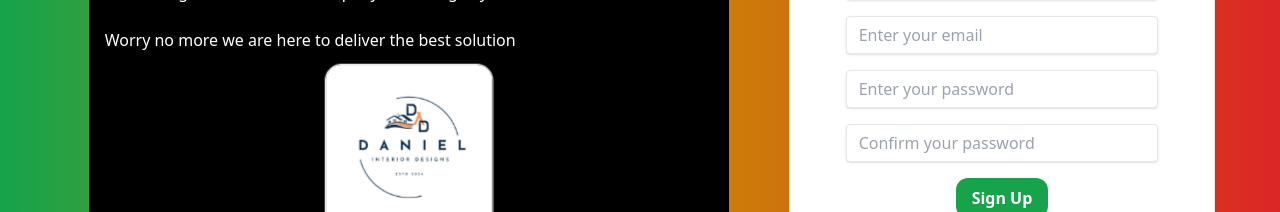
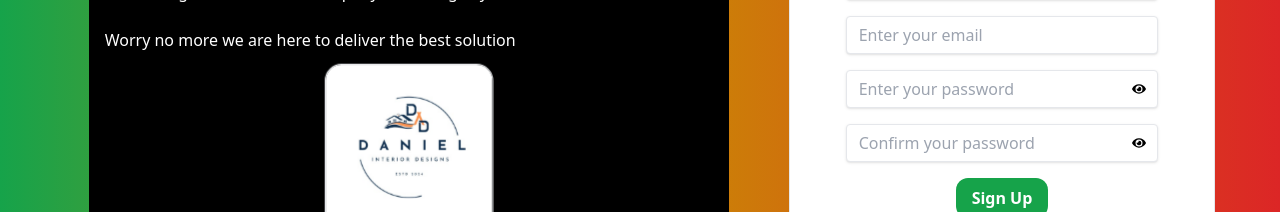
Before and after one commit to ErickGichuki/Daniel-Interior-designs, a React (Create React App) app in the folder client/: page / in a window 1280 px wide. Shown: the part 324-536 px from the top of the page. Built offline with nearby package versions, Linux system fonts and the light colour scheme; the HTML template or start-up script is replaced by a standard one.

Commit message:
modified

```diff
--- a/client/package.json
+++ b/client/package.json
@@ -16,6 +16,7 @@
     "formik": "^2.4.6",
     "react": "^18.3.1",
     "react-dom": "^18.3.1",
+    "react-icons": "^5.2.1",
     "react-router-dom": "^6.24.1",
     "react-scripts": "5.0.1",
     "sha1": "^1.1.1",
--- a/client/src/components/Signup.js
+++ b/client/src/components/Signup.js
@@ -4,11 +4,14 @@
 import axios from 'axios';
 import { Link } from 'react-router-dom';
 import { useNavigate } from 'react-router-dom';
+import {FaEye, FaEyeSlash} from 'react-icons/fa'
 
 
 function Signup() {
     const [error, setError] = useState(null);
     const [message, setMessage] = useState(null);
+    const [showPassword, setShowPassword] = useState(false);
+    const [showPasswordConfirmation, setShowPasswordConfirmation] = useState(false);
     const nav = useNavigate();
 
     const formik = useFormik({
@@ -50,6 +53,13 @@
 
       });
 
+      const toggleShowPassword = () => {
+        setShowPassword(prevState => !prevState);
+      };
+      const toggleShowPasswordConfirmtion = () => {
+        setShowPasswordConfirmation(prevState => !prevState);
+      };
+
   return (
     <div className='min-h-screen flex flex-col md:flex-row items-center justify-center bg-gradient-to-r from-green-600 via-yellow-600 to-red-600'>
         <div className='md:w-1/2 lg: bg-black p-4 m-10 rounded-3xl'>
@@ -87,7 +97,7 @@
                 />
                 {formik.touched.email && formik.errors.email && <p className='text-red-500'>{formik.errors.email}</p>}
                 </div>
-              <div className='mb-4'>
+              <div className='mb-4 relative'>
                 <input
                 className='shadow appearance-none border rounded w-full py-2 px-3 text-gray-700 leading-tight focus:outline-none focus:shadow-outline'
                 type='password'
@@ -97,9 +107,16 @@
                 onBlur={formik.handleBlur}
                 value={formik.values.password}
                 />
+                <button
+                  type='button'
+                  className='absolute inset-y-0 right-0 pr-3 flex items-center text-sm leading-5'
+                  onClick={toggleShowPassword}
+                  >
+                    {showPassword ? <FaEyeSlash /> : < FaEye />}
+                  </button>
                 {formik.touched.password && formik.errors.password && <p className='text-red-500'>{formik.errors.password}</p>}
                 </div>
-              <div className='mb-4'>
+              <div className='mb-4 relative'>
                 <input
                 className='shadow appearance-none border rounded w-full py-2 px-3 text-gray-700 leading-tight focus:outline-none focus:shadow-outline'
                 type='password'
@@ -109,6 +126,13 @@
                 onBlur={formik.handleBlur}
                 value={formik.values.passwordConfirmation}
                 />
+                <button
+                type='button'
+                className='absolute inset-y-0 right-0 pr-3 flex items-center text-sm leading-5'
+                onClick={toggleShowPasswordConfirmtion}
+                >
+                  {showPasswordConfirmation ? <FaEyeSlash /> : <FaEye />}
+                </button>
                 {formik.touched.passwordConfirmation && formik.errors.passwordConfirmation && <p className='text-red-500'>{formik.errors.passwordConfirmation}</p>}
               </div>
               {message && <p className='text-green-500'>{message}</p>}
```
Also changed, not shown: 2 other files (tests, documents, lock files or other folders).
